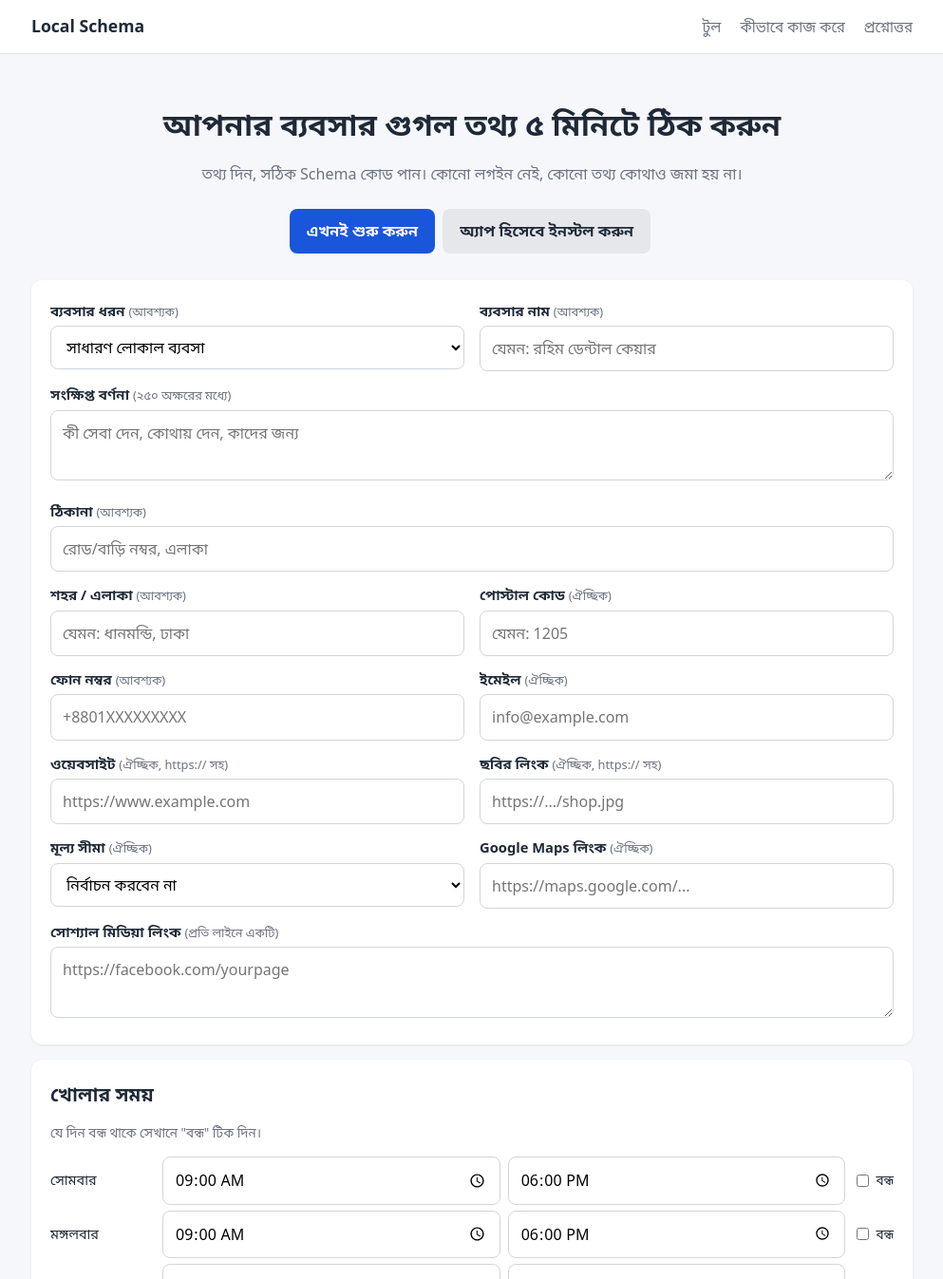
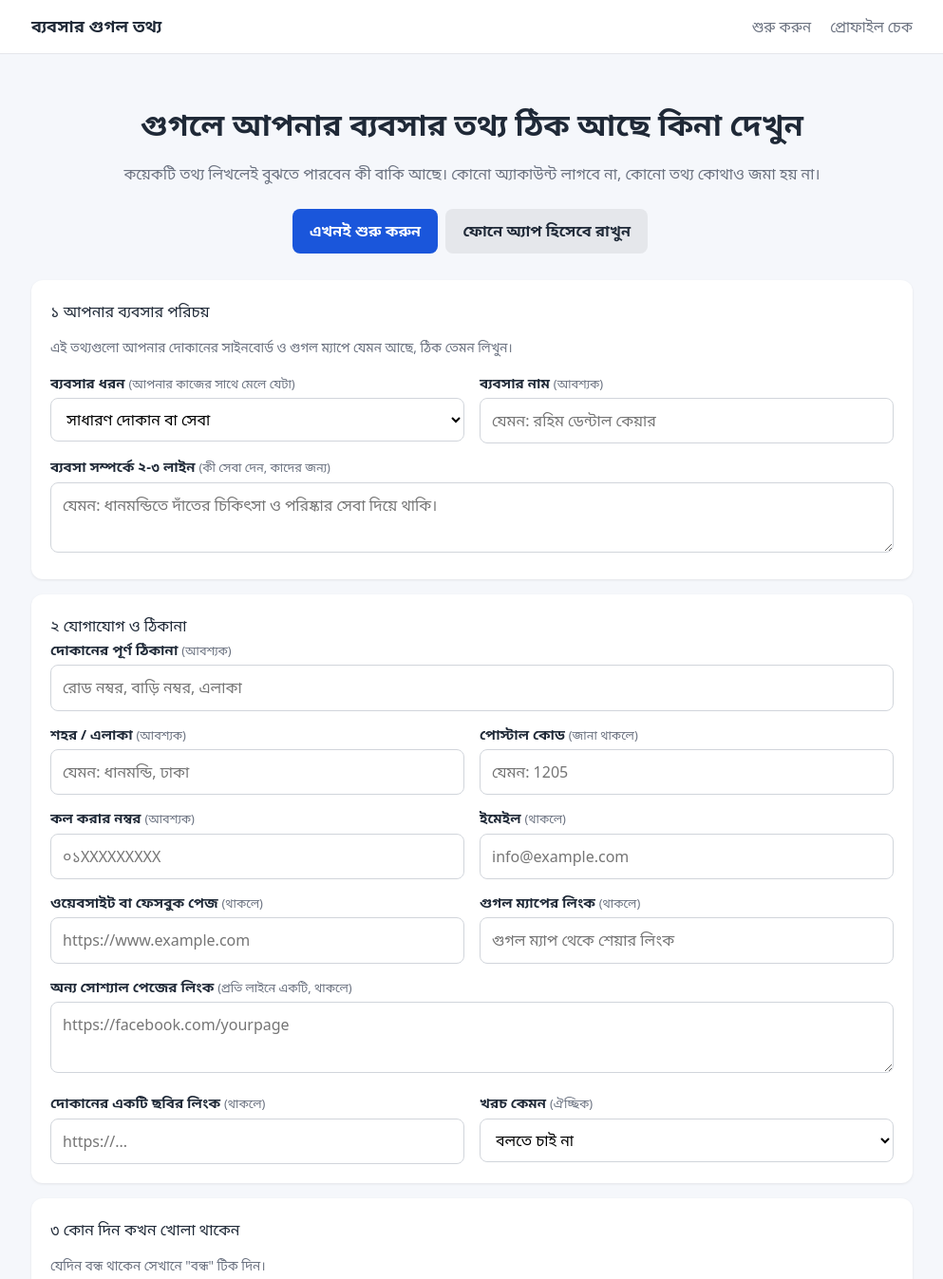
Before and after one commit to freelancersuzon928-bot/local-schema, a plain HTML site: page index.html in a window 1280 px wide. Shown: the top 1347 px of the page at 95% size, without its empty margins (143-1136 px from the left). Drawn offline with Linux system fonts and the light colour scheme.

Commit message:
Add files via upload

```diff
--- a/index.html
+++ b/index.html
@@ -3,42 +3,45 @@
 <head>
 <meta charset="UTF-8">
 <meta name="viewport" content="width=device-width, initial-scale=1.0">
-<meta name="description" content="আপনার লোকাল ব্যবসার জন্য গুগল-বান্ধব Schema কোড বিনামূল্যে তৈরি করুন। কোনো লগইন বা ডেটা সংরক্ষণ ছাড়াই।">
+<meta name="description" content="আপনার ব্যবসার তথ্য গুগলে ঠিকভাবে দেখানোর জন্য বিনামূল্যে সহজ টুল। কোনো লগইন নেই।">
 <meta name="theme-color" content="#1a56db">
 <link rel="manifest" href="manifest.json">
 <link rel="icon" href="icon.svg" type="image/svg+xml">
 <link rel="apple-touch-icon" href="icon.svg">
 <link rel="stylesheet" href="styles.css">
-<title>লোকাল বিজনেস Schema জেনারেটর</title>
+<title>আমার ব্যবসার গুগল তথ্য ঠিক করুন</title>
 </head>
 <body>
 <header class="site-header">
   <div class="container">
-    <a class="brand" href="index.html">Local Schema</a>
+    <a class="brand" href="index.html">ব্যবসার গুগল তথ্য</a>
     <nav>
-      <a href="#generator">টুল</a>
-      <a href="#how">কীভাবে কাজ করে</a>
-      <a href="#faq">প্রশ্নোত্তর</a>
+      <a href="#step1">শুরু করুন</a>
+      <a href="audit.html">প্রোফাইল চেক</a>
     </nav>
   </div>
 </header>
 
 <section class="hero">
   <div class="container">
-    <h1>আপনার ব্যবসার গুগল তথ্য ৫ মিনিটে ঠিক করুন</h1>
-    <p>তথ্য দিন, সঠিক Schema কোড পান। কোনো লগইন নেই, কোনো তথ্য কোথাও জমা হয় না।</p>
-    <a class="btn" href="#generator">এখনই শুরু করুন</a>
-    <button id="installBtn" class="btn secondary" hidden>অ্যাপ হিসেবে ইনস্টল করুন</button>
+    <h1>গুগলে আপনার ব্যবসার তথ্য ঠিক আছে কিনা দেখুন</h1>
+    <p>কয়েকটি তথ্য লিখলেই বুঝতে পারবেন কী বাকি আছে। কোনো অ্যাকাউন্ট লাগবে না, কোনো তথ্য কোথাও জমা হয় না।</p>
+    <a class="btn" href="#step1">এখনই শুরু করুন</a>
+    <button id="installBtn" class="btn secondary" hidden>ফোনে অ্যাপ হিসেবে রাখুন</button>
   </div>
 </section>
 
-<main class="container" id="generator">
-  <div class="card">
+<main class="container">
+
+  <!-- Step 1 -->
+  <section class="card" id="step1">
+    <div class="step-title"><span class="step-num">১</span> আপনার ব্যবসার পরিচয়</div>
+    <p class="note">এই তথ্যগুলো আপনার দোকানের সাইনবোর্ড ও গুগল ম্যাপে যেমন আছে, ঠিক তেমন লিখুন।</p>
     <div class="grid">
       <div>
-        <label for="type">ব্যবসার ধরন <span class="hint">(আবশ্যক)</span></label>
+        <label for="type">ব্যবসার ধরন <span class="hint">(আপনার কাজের সাথে মেলে যেটা)</span></label>
         <select id="type">
-          <option value="LocalBusiness">সাধারণ লোকাল ব্যবসা</option>
+          <option value="LocalBusiness">সাধারণ দোকান বা সেবা</option>
           <option value="Restaurant">রেস্তোরাঁ / ক্যাফে</option>
           <option value="FoodEstablishment">খাবারের দোকান / বেকারি</option>
           <option value="Dentist">ডেন্টাল ক্লিনিক</option>
@@ -53,8 +56,8 @@
           <option value="RealEstateAgent">রিয়েল এস্টেট</option>
           <option value="AutoRepair">গাড়ির গ্যারেজ</option>
           <option value="Store">দোকান / শোরুম</option>
-          <option value="ProfessionalService">পেশাগত সেবা (আইন, হিসাব, পরামর্শ)</option>
-          <option value="HomeAndConstructionBusiness">নির্মাণ / ইলেকট্রিশিয়ান / প্লাম্বার</option>
+          <option value="ProfessionalService">আইন, হিসাব বা পরামর্শ সেবা</option>
+          <option value="HomeAndConstructionBusiness">নির্মাণ, ইলেকট্রিশিয়ান বা প্লাম্বার</option>
         </select>
       </div>
       <div>
@@ -62,100 +65,111 @@
         <input id="name" placeholder="যেমন: রহিম ডেন্টাল কেয়ার">
       </div>
       <div class="full">
-        <label for="description">সংক্ষিপ্ত বর্ণনা <span class="hint">(২৫০ অক্ষরের মধ্যে)</span></label>
-        <textarea id="description" maxlength="250" placeholder="কী সেবা দেন, কোথায় দেন, কাদের জন্য"></textarea>
+        <label for="description">ব্যবসা সম্পর্কে ২-৩ লাইন <span class="hint">(কী সেবা দেন, কাদের জন্য)</span></label>
+        <textarea id="description" maxlength="250" placeholder="যেমন: ধানমন্ডিতে দাঁতের চিকিৎসা ও পরিষ্কার সেবা দিয়ে থাকি।"></textarea>
       </div>
+    </div>
+  </section>
+
+  <!-- Step 2 -->
+  <section class="card">
+    <div class="step-title"><span class="step-num">২</span> যোগাযোগ ও ঠিকানা</div>
+    <div class="grid">
       <div class="full">
-        <label for="address">ঠিকানা <span class="hint">(আবশ্যক)</span></label>
-        <input id="address" placeholder="রোড/বাড়ি নম্বর, এলাকা">
+        <label for="address">দোকানের পূর্ণ ঠিকানা <span class="hint">(আবশ্যক)</span></label>
+        <input id="address" placeholder="রোড নম্বর, বাড়ি নম্বর, এলাকা">
       </div>
       <div>
         <label for="locality">শহর / এলাকা <span class="hint">(আবশ্যক)</span></label>
         <input id="locality" placeholder="যেমন: ধানমন্ডি, ঢাকা">
       </div>
       <div>
-        <label for="postal">পোস্টাল কোড <span class="hint">(ঐচ্ছিক)</span></label>
+        <label for="postal">পোস্টাল কোড <span class="hint">(জানা থাকলে)</span></label>
         <input id="postal" placeholder="যেমন: 1205">
       </div>
       <div>
-        <label for="phone">ফোন নম্বর <span class="hint">(আবশ্যক)</span></label>
-        <input id="phone" placeholder="+8801XXXXXXXXX">
+        <label for="phone">কল করার নম্বর <span class="hint">(আবশ্যক)</span></label>
+        <input id="phone" placeholder="০১XXXXXXXXX">
       </div>
       <div>
-        <label for="email">ইমেইল <span class="hint">(ঐচ্ছিক)</span></label>
+        <label for="email">ইমেইল <span class="hint">(থাকলে)</span></label>
         <input id="email" type="email" placeholder="info@example.com">
       </div>
       <div>
-        <label for="url">ওয়েবসাইট <span class="hint">(ঐচ্ছিক, https:// সহ)</span></label>
+        <label for="url">ওয়েবসাইট বা ফেসবুক পেজ <span class="hint">(থাকলে)</span></label>
         <input id="url" placeholder="https://www.example.com">
       </div>
       <div>
-        <label for="image">ছবির লিংক <span class="hint">(ঐচ্ছিক, https:// সহ)</span></label>
-        <input id="image" placeholder="https://.../shop.jpg">
+        <label for="mapUrl">গুগল ম্যাপের লিংক <span class="hint">(থাকলে)</span></label>
+        <input id="mapUrl" placeholder="গুগল ম্যাপ থেকে শেয়ার লিংক">
+      </div>
+      <div class="full">
+        <label for="socials">অন্য সোশ্যাল পেজের লিংক <span class="hint">(প্রতি লাইনে একটি, থাকলে)</span></label>
+        <textarea id="socials" placeholder="https://facebook.com/yourpage"></textarea>
       </div>
       <div>
-        <label for="priceRange">মূল্য সীমা <span class="hint">(ঐচ্ছিক)</span></label>
+        <label for="image">দোকানের একটি ছবির লিংক <span class="hint">(থাকলে)</span></label>
+        <input id="image" placeholder="https://...">
+      </div>
+      <div>
+        <label for="priceRange">খরচ কেমন <span class="hint">(ঐচ্ছিক)</span></label>
         <select id="priceRange">
-          <option value="">নির্বাচন করবেন না</option>
-          <option value="$">$ (সাশ্রয়ী)</option>
-          <option value="$$">$$ (মধ্যম)</option>
-          <option value="$$$">$$$ (উচ্চ)</option>
+          <option value="">বলতে চাই না</option>
+          <option value="$">সাশ্রয়ী</option>
+          <option value="$$">মাঝারি</option>
+          <option value="$$$">একটু বেশি</option>
         </select>
       </div>
-      <div>
-        <label for="mapUrl">Google Maps লিংক <span class="hint">(ঐচ্ছিক)</span></label>
-        <input id="mapUrl" placeholder="https://maps.google.com/...">
-      </div>
-      <div class="full">
-        <label for="socials">সোশ্যাল মিডিয়া লিংক <span class="hint">(প্রতি লাইনে একটি)</span></label>
-        <textarea id="socials" placeholder="https://facebook.com/yourpage"></textarea>
-      </div>
     </div>
-  </div>
+  </section>
 
-  <div class="card">
-    <h2>খোলার সময়</h2>
-    <p class="note">যে দিন বন্ধ থাকে সেখানে "বন্ধ" টিক দিন।</p>
+  <!-- Step 3 -->
+  <section class="card">
+    <div class="step-title"><span class="step-num">৩</span> কোন দিন কখন খোলা থাকেন</div>
+    <p class="note">যেদিন বন্ধ থাকেন সেখানে "বন্ধ" টিক দিন।</p>
     <div id="hours"></div>
-  </div>
+  </section>
 
-  <div class="card">
-    <h2>যাচাই ফলাফল</h2>
+  <!-- Result -->
+  <section class="card" id="result">
+    <div class="step-title"><span class="step-num">৪</span> কী বাকি আছে</div>
     <ul class="issues" id="issues"></ul>
-  </div>
+  </section>
 
-  <div class="card">
-    <h2>আপনার JSON-LD কোড</h2>
+  <!-- Technical section -->
+  <section class="card" id="codeSection">
+    <div class="step-title">ওয়েবসাইটে বসানোর কোড</div>
+    <p class="note">যদি আপনার নিজের ওয়েবসাইট থাকে, তাহলে ওয়েবসাইট বানানো ব্যক্তিকে এই কোডটি দিন। তিনি "Head" বা "Custom code" অংশে বসাবেন। নিজে না পারলে কোনো সমস্যা নেই, শুধু কোডটি লেখা থাকলেই হবে।</p>
     <pre id="output"></pre>
     <div class="actions">
-      <button id="copy" class="btn">কপি করুন</button>
-      <button id="download" class="btn secondary">HTML ফাইল নামান</button>
+      <button id="copy" class="btn">কোড কপি করুন</button>
+      <button id="download" class="btn secondary">কোড ফাইল হিসেবে নামান</button>
     </div>
-    <p class="note">কোডটি ওয়েবসাইটের <code>&lt;head&gt;</code> অংশে বসান। তারপর <a href="https://search.google.com/test/rich-results" target="_blank" rel="noopener">Google Rich Results Test</a> দিয়ে পরীক্ষা করুন।</p>
-  </div>
+  </section>
+
 </main>
 
 <section class="container" id="how">
-  <h2>কীভাবে কাজ করে</h2>
+  <h2>এই টুল কীভাবে সাহায্য করে</h2>
   <div class="steps">
-    <div class="card"><strong>১. তথ্য দিন</strong><p>ব্যবসার নাম, ঠিকানা, ফোন ও সময় লিখুন।</p></div>
-    <div class="card"><strong>২. কোড নিন</strong><p>ফলাফল নিজের ব্রাউজারে তৈরি হয়।</p></div>
-    <div class="card"><strong>৩. ওয়েবসাইটে বসান</strong><p>কপি করে ওয়েবসাইটের head অংশে রাখুন।</p></div>
+    <div class="card"><strong>তথ্য লিখুন</strong><p>দোকানের নাম, ঠিকানা, ফোন ও খোলার সময়।</p></div>
+    <div class="card"><strong>বাকি তথ্য দেখুন</strong><p>কোন তথ্য দেওয়া হয়নি তা লাল বা হলুদ বক্সে দেখাবে।</p></div>
+    <div class="card"><strong>ঠিক করে নিন</strong><p>তথ্য পূর্ণ হলে গুগলে আপনার দোকান আরও স্পষ্ট দেখা যায়।</p></div>
   </div>
 </section>
 
 <section class="container" id="faq">
-  <h2>প্রশ্নোত্তর</h2>
+  <h2>সাধারণ প্রশ্ন</h2>
   <div class="card">
-    <p><strong>আমার তথ্য কি সংরক্ষিত হয়?</strong><br>না। সবকিছু আপনার ব্রাউজারে হয়, কোথাও পাঠানো বা জমা হয় না।</p>
-    <p><strong>এটি কি গুগলে র‍্যাঙ্ক নিশ্চিত করে?</strong><br>না। এটি গুগলকে ব্যবসার তথ্য সঠিকভাবে বুঝতে সাহায্য করে। র‍্যাঙ্কিং অনেক কারণের উপর নির্ভর করে।</p>
-    <p><strong>কোন ব্যবসার জন্য কাজ করে?</strong><br>রেস্তোরাঁ, ক্লিনিক, সেলুন, কোচিং, হোটেল, দোকান, পেশাগত সেবা সহ সব লোকাল ব্যবসার জন্য।</p>
+    <p><strong>আমার তথ্য কি কোথাও যায়?</strong><br>না। সবকিছু আপনার ফোন বা কম্পিউটারেই হয়।</p>
+    <p><strong>এতে কি গুগলে প্রথম পাতায় চলে আসবে?</strong><br>এর কোনো নিশ্চয়তা নেই। তবে তথ্য ঠিক থাকলে গুগল আপনার দোকান ভালোভাবে বুঝতে পারে।</p>
+    <p><strong>কোনো খরচ আছে?</strong><br>না, পুরোপুরি বিনামূল্যে।</p>
   </div>
 </section>
 
 <footer class="site-footer">
   <div class="container">
-    <p>বিনামূল্যে ব্যবহারযোগ্য। কোনো লগইন বা ডেটা সংরক্ষণ নেই।</p>
+    <p>বিনামূল্যে ব্যবহারযোগ্য। কোনো লগইন বা তথ্য সংরক্ষণ নেই।</p>
   </div>
 </footer>
 
```
Also changed, not shown: sw.js (+20 -5 lines).
